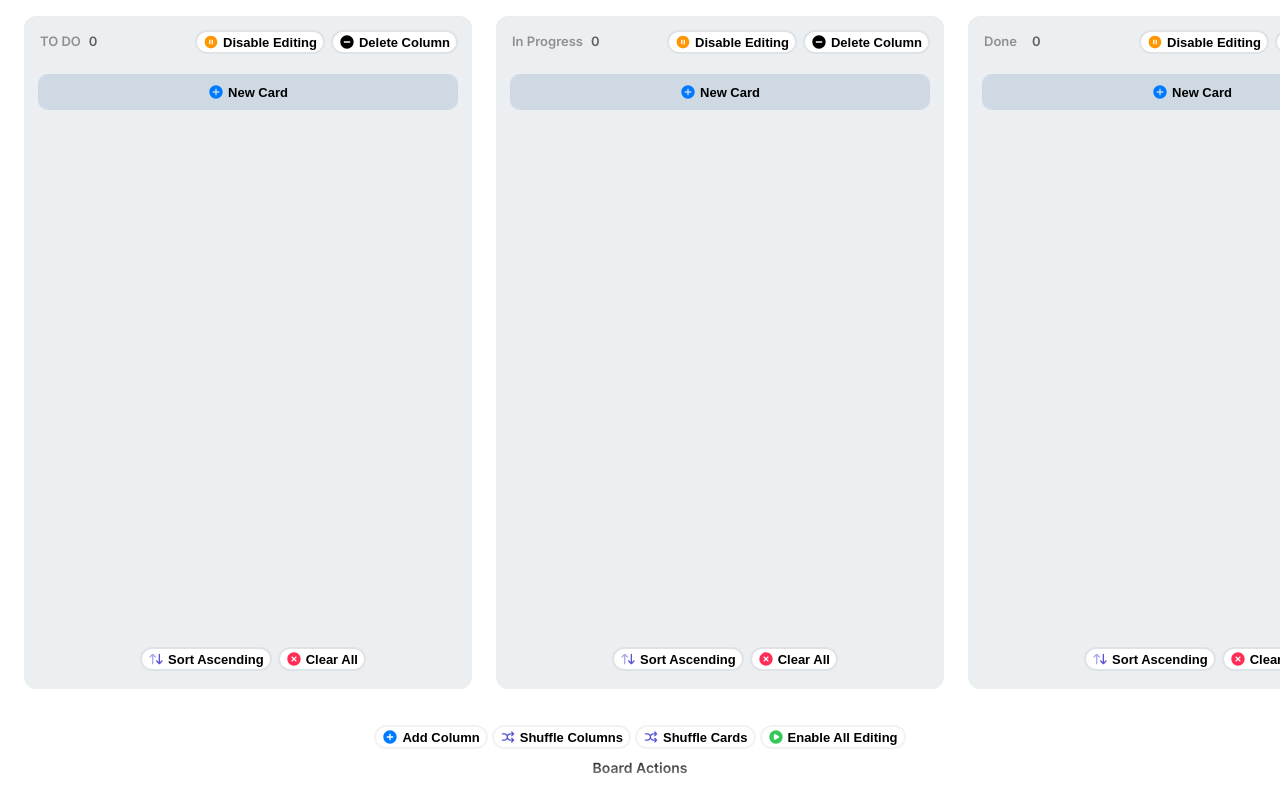
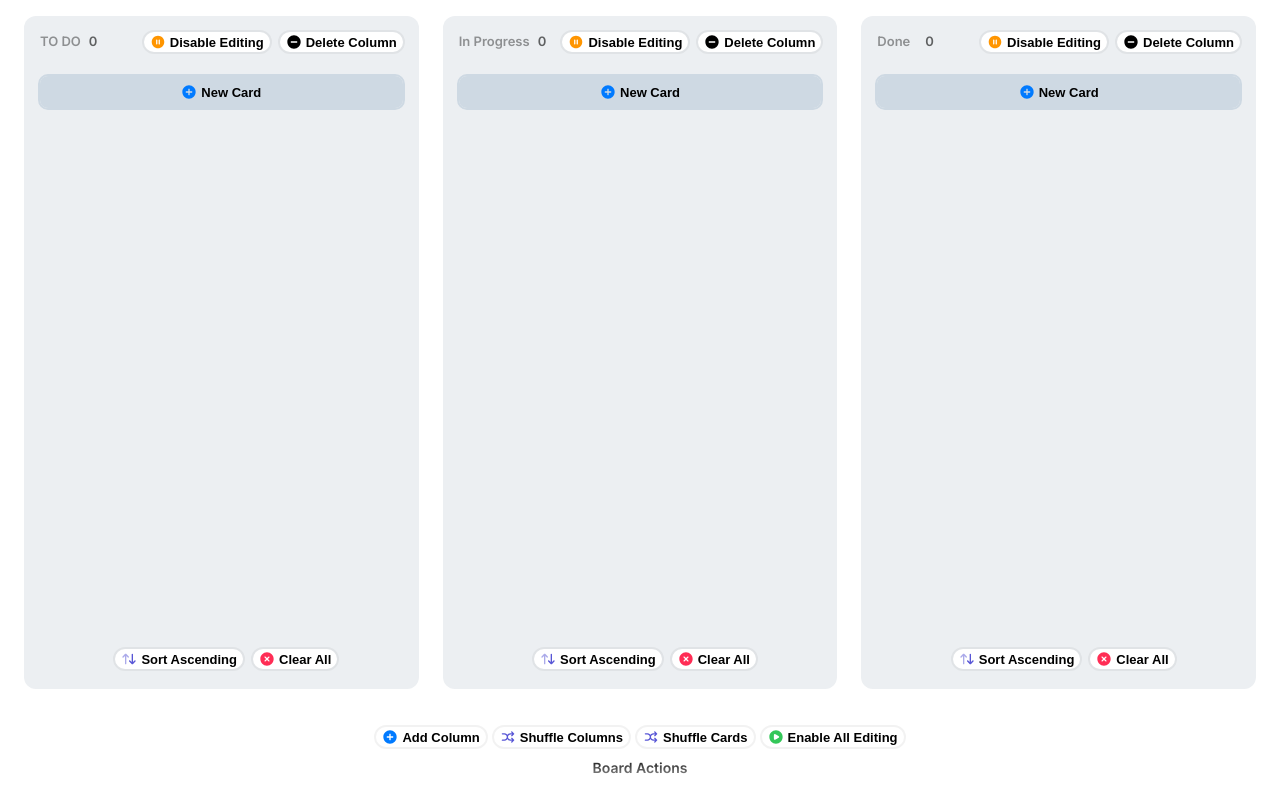
Before and after one commit to moskit33/kanban_board, a Vue app: page / in a window 1280 px wide. Built offline with nearby package versions, Linux system fonts and the light colour scheme.

Commit message:
fix styles for text inputs

```diff
--- a/src/components/Card.vue
+++ b/src/components/Card.vue
@@ -213,17 +213,25 @@ function removeDraggingClass(event) {
   cursor: grabbing;
 }
 
+.card__title,
+.card__description {
+  font-weight: 600;
+  min-height: 20px;
+  max-height: 40px;
+  overflow: hidden;
+  display: -webkit-box;
+  -webkit-line-clamp: 2;
+  -webkit-box-orient: vertical;
+  text-overflow: ellipsis;
+  white-space: normal;
+}
 .card__title {
-  font-weight: 600;
   color: rgba(0, 0, 0, 0.9);
   margin: 0 0 4px;
-  min-height: 20px;
 }
 .card__description {
   color: rgba(0, 0, 0, 0.3);
   margin: 0;
-  min-height: 20px;
-  font-weight: 600;
 }
 
 .card__title:focus,
--- a/src/components/Column.vue
+++ b/src/components/Column.vue
@@ -137,7 +137,7 @@ function drop(event) {
 .column {
   display: flex;
   flex-direction: column;
-  min-width: 448px;
+  width: 448px;
   background-color: #eceff2;
   border-radius: 12px;
   padding: 16px;
@@ -171,8 +171,16 @@ function drop(event) {
   color: rgba(0, 0, 0, 0.4);
   margin: 0;
   min-width: 40px;
-  max-width: 140px;
+  max-width: 125px;
   text-align: left;
+  min-height: 20px;
+  max-height: 60px;
+  overflow: hidden;
+  display: -webkit-box;
+  -webkit-line-clamp: 3;
+  -webkit-box-orient: vertical;
+  text-overflow: ellipsis;
+  white-space: normal;
 }
 .column-header__title:focus {
   outline: 2px solid #007bff;
```
